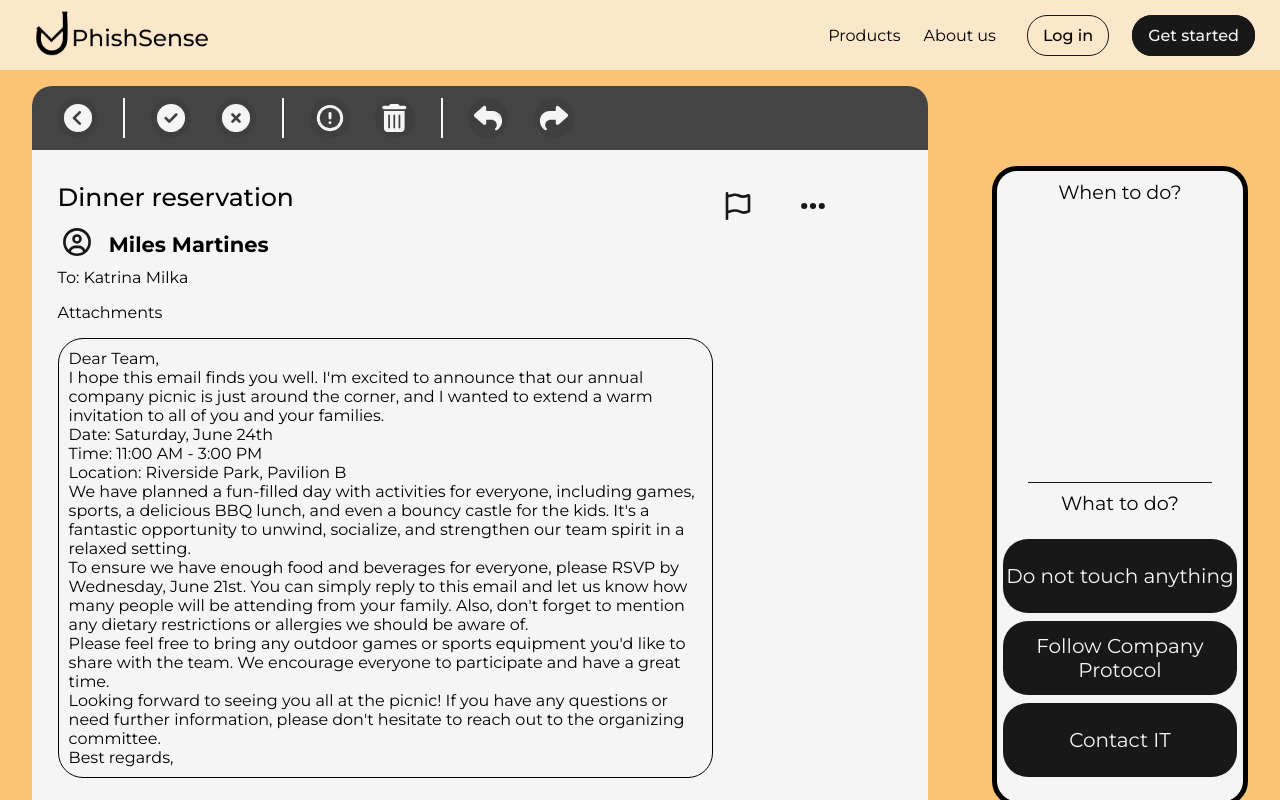
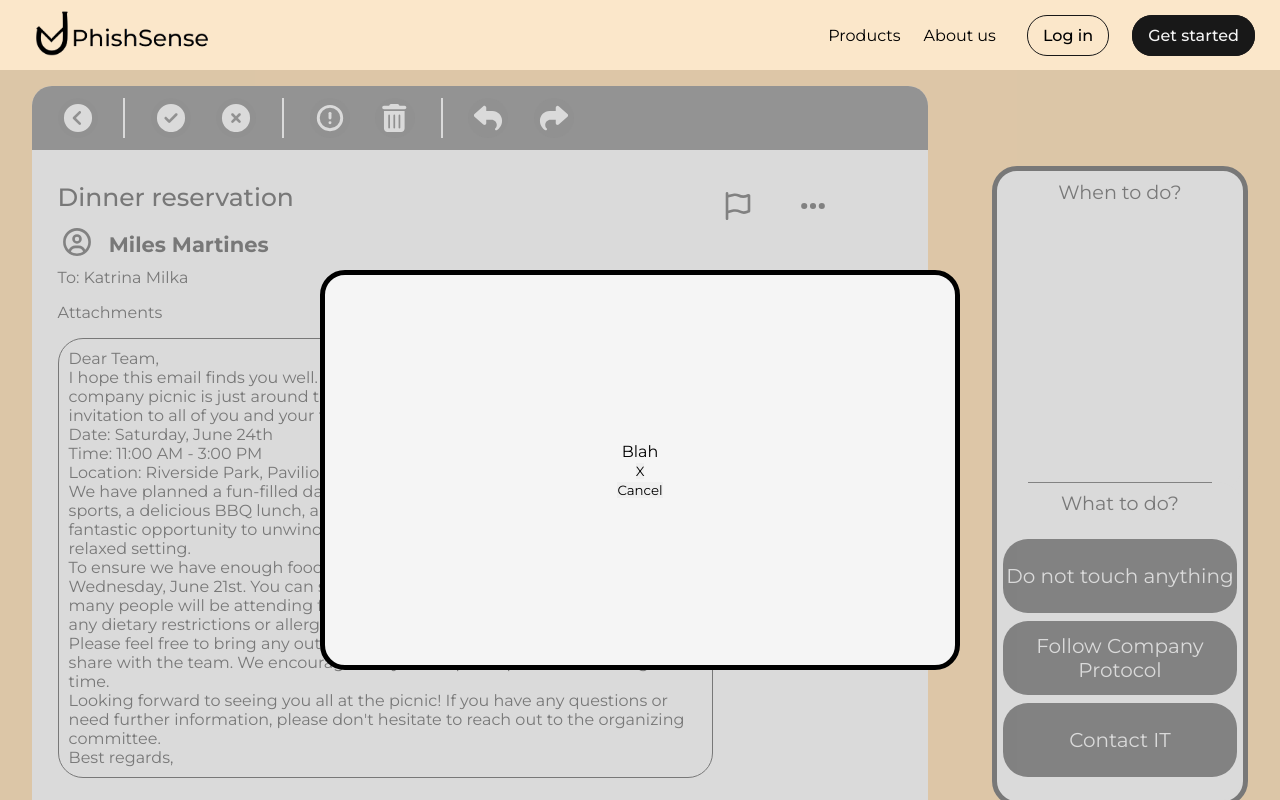
Before and after one commit to Que-sar/PhishSense, a React (Create React App) app: page /demo in a window 1280 px wide. Both pictures are taken after a click on the button 813 px from the left and 206 px from the top of the page. Shown: the top 800 px of the page. Built offline with nearby package versions, Linux system fonts and the light colour scheme.

Commit message:
Modal beginnings for styling

```diff
--- a/package.json
+++ b/package.json
@@ -10,6 +10,7 @@
     "kute.js": "^2.2.4",
     "react": "^18.2.0",
     "react-dom": "^18.2.0",
+    "react-modal": "^3.16.1",
     "react-router-dom": "^6.11.2",
     "react-router-hash-link": "^2.4.3",
     "react-scripts": "5.0.1",
--- a/src/components/simulation/MoreInfo.css
+++ b/src/components/simulation/MoreInfo.css
@@ -0,0 +1,27 @@
+.modalBackground {
+  width: 100vw;
+  height: 100vh;
+  background-color: rgba(200, 200, 200, 0.6);
+  z-index: 2;
+  position: fixed;
+  top: 70px;
+  left: 0;
+  width: 100%;
+  height: 100%;
+  display: flex;
+  justify-content: center;
+  align-items: center;
+}
+
+.modalContainer {
+  border-radius: 25px;
+  border-style: solid;
+  border-width: thick;
+  background: whitesmoke;
+  height: 50%;
+  width: 50%;
+  display: flex;
+  justify-content: center;
+  align-items: center;
+  flex-direction: column;
+}
--- a/src/components/simulation/MoreInfo.js
+++ b/src/components/simulation/MoreInfo.js
@@ -1,7 +1,36 @@
 import React from "react";
+import "./MoreInfo.css";
 
-const MoreInfo = () => {
-  return <div>MoreInfo</div>;
+const MoreInfo = (props) => {
+  const headerInfo = props.headerInfo;
+  const setOpenModal = props.setOpenModal;
+
+  return (
+    <div className="modalBackground">
+      <div className="modalContainer">
+        <div className="modalContent">{headerInfo}</div>
+        <div className="titleCloseBtn">
+          <button
+            onClick={() => {
+              setOpenModal(false);
+            }}
+          >
+            X
+          </button>
+        </div>
+        <div className="footer">
+          <button
+            onClick={() => {
+              setOpenModal(false);
+            }}
+            id="cancelBtn"
+          >
+            Cancel
+          </button>
+        </div>
+      </div>
+    </div>
+  );
 };
 
 export default MoreInfo;
--- a/src/components/simulation/SimulationPanel.js
+++ b/src/components/simulation/SimulationPanel.js
@@ -19,14 +19,12 @@ const SimulationPanel = (props) => {
   const [legitMarked, setLegitMarked] = useState(false);
   const [maliciousMarked, setMaliciousMarked] = useState(false);
 
+  const [modalOpen, setModalOpen] = useState(false);
+
   const [legitimateColor, setLegitimateColor] = useState("#f5f5f5");
   const [maliciousColor, setMaliciousColor] = useState("#f5f5f5");
 
   const displayText = props.EmailDisplay;
-
-  const moreClick = () => {
-    return <MoreInfo />;
-  };
 
   const markClick = () => {
     setMarked(!marked);
@@ -149,10 +147,18 @@ const SimulationPanel = (props) => {
               </button>
             </div>
             <div className="icon more-actions-button">
-              <button className="more-click" onClick={moreClick}>
+              <button
+                className="more-click"
+                onClick={() => {
+                  setModalOpen(true);
+                }}
+              >
                 <img src={More} alt="Show more" />
                 <span className="tooltiptext-more">More information</span>
               </button>
+              {modalOpen && (
+                <MoreInfo setOpenModal={setModalOpen} headerInfo={"Blah"} />
+              )}
             </div>
           </div>
         </div>
--- a/src/components/simulation/TodoPanel.css
+++ b/src/components/simulation/TodoPanel.css
@@ -27,7 +27,7 @@
   width: 75%;
   height: 2px;
   background-color: rgb(24, 24, 24);
-  z-index: 10;
+  z-index: 1;
   margin-bottom: -0.1vh;
   margin-top: -1vh;
 }
```
Also changed, not shown: 1 other file (tests, documents, lock files or other folders).
